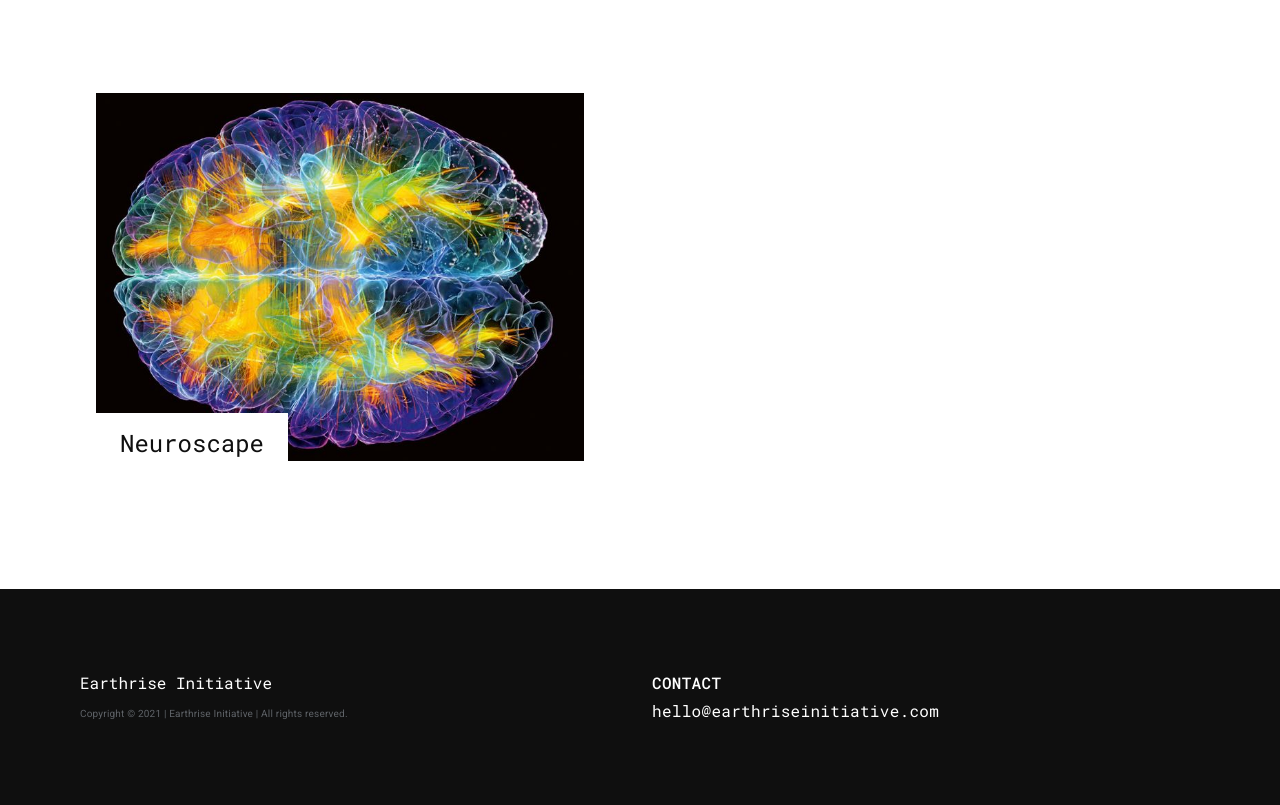
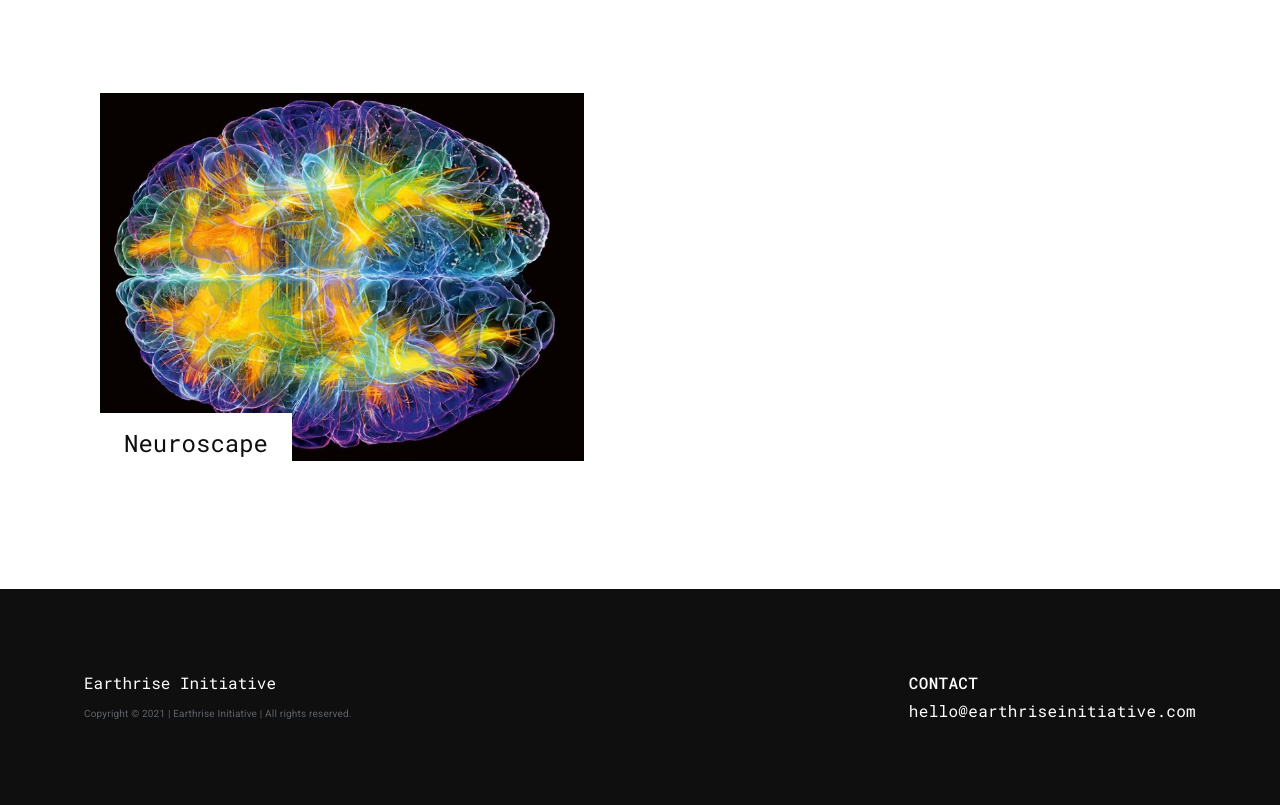
Before and after one commit to dominicva/ei-single-page, a website built with Parcel: page index.html in a window 1280 px wide. Shown: the part 2249-3054 px from the top of the page. Built offline with nearby package versions, Linux system fonts and the light colour scheme.

Commit message:
Footer alignment consistency improved for large viewports

```diff
--- a/styles/footer.css
+++ b/styles/footer.css
@@ -34,7 +34,7 @@
     padding-bottom: 64px;
     padding-top: 64px;
     width: 100%;
-    max-width: 1368px;
+    max-width: 1112px;
     align-items: baseline;
   }
 }
@@ -87,6 +87,12 @@
   }
 }
 
+@media (min-width: 1024px) {
+  .footer__nav {
+    justify-self: end;
+  }
+}
+
 .footer__links__column__title {
   color: var(--pure-white);
   text-transform: uppercase;
@@ -118,6 +124,7 @@
   font-weight: 400;
   letter-spacing: 0.3px;
   transition: 0.1s opacity ease-out;
+  overflow-wrap: anywhere;
 }
 
 .footer__link:hover,
--- a/styles/projects.css
+++ b/styles/projects.css
@@ -1,12 +1,3 @@
-/*
-DOM STRUCTURE
-grid
-    grid-item__container
-        grid-item__anchor
-            grid-item__image
-            grid-item__content
- */
-
 .grid {
   display: grid;
   row-gap: 4rem;
@@ -109,6 +100,13 @@ grid
 }
 
 /* MEDIA QUERIES */
+@media (max-width: 320px) {
+  /* adjustment for very small screens */
+  .grid-item__container:nth-of-type(n + 2) {
+    height: 40rem;
+  }
+}
+
 @media (min-width: 460px) {
   .grid {
     margin: 4rem 1.5rem 7rem 1.5rem;
@@ -168,10 +166,16 @@ grid
 }
 
 @media (min-width: 1024px) {
+  .projects {
+    padding: 0 1rem;
+  }
+
   .grid {
     grid-template-columns: repeat(2, 1fr);
     gap: 5rem;
-    margin: 4rem 5rem 7rem 5rem;
+    margin: 4rem auto 7rem auto;
+    /* max-width lines up with hero section text grid */
+    max-width: 69.5rem;
   }
 
   .grid-item__container {
```
